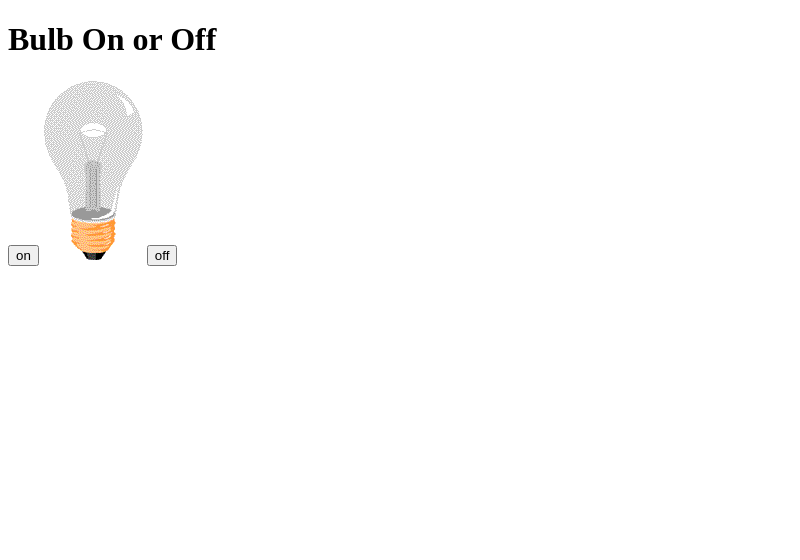
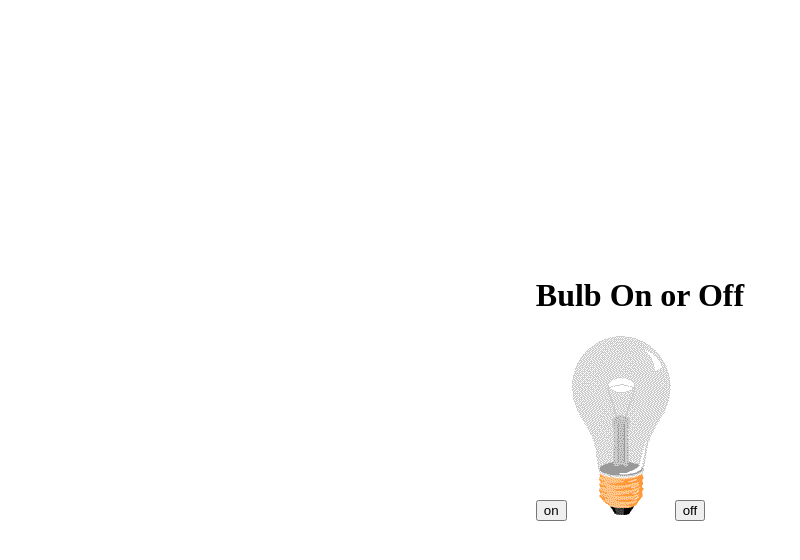
Before and after one commit to SohelRana2015/test, a plain HTML site: page index.html in a window 1280 px wide. Shown: the whole page, without its empty margins (0-800 px from the left). Drawn offline with Linux system fonts and the light colour scheme.

Commit message:
All done have fun

```diff
--- a/index.html
+++ b/index.html
@@ -5,13 +5,23 @@
         <meta name="viewport" content="width=device-width, initial-scale=1.0">
         <meta http-equiv="X-UA-Compatible" content="ie=edge">
         <title>Bulb</title>
+        <style>
+            body{
+                height: 95vh;
+                display: flex;
+                justify-content: center;
+                align-items: center;
+            }
+        </style>
     </head>
     <body>
-        <h1>Bulb On or Off</h1>
-        <button id="on">on</button>
-        <img id="onoff" src="pic_bulboff.gif">
-        <button id="off">off</button>
+        <div>
+            <h1>Bulb On or Off</h1>
+            <button id="on">on</button>
+            <img id="onoff" src="pic_bulboff.gif">
+            <button id="off">off</button>
 
-        <script src="scripts.js"></script>
+            <script src="scripts.js"></script>
+        </div>
     </body>
 </html>
```
Also changed, not shown: scripts.js (+4 -4 lines).
